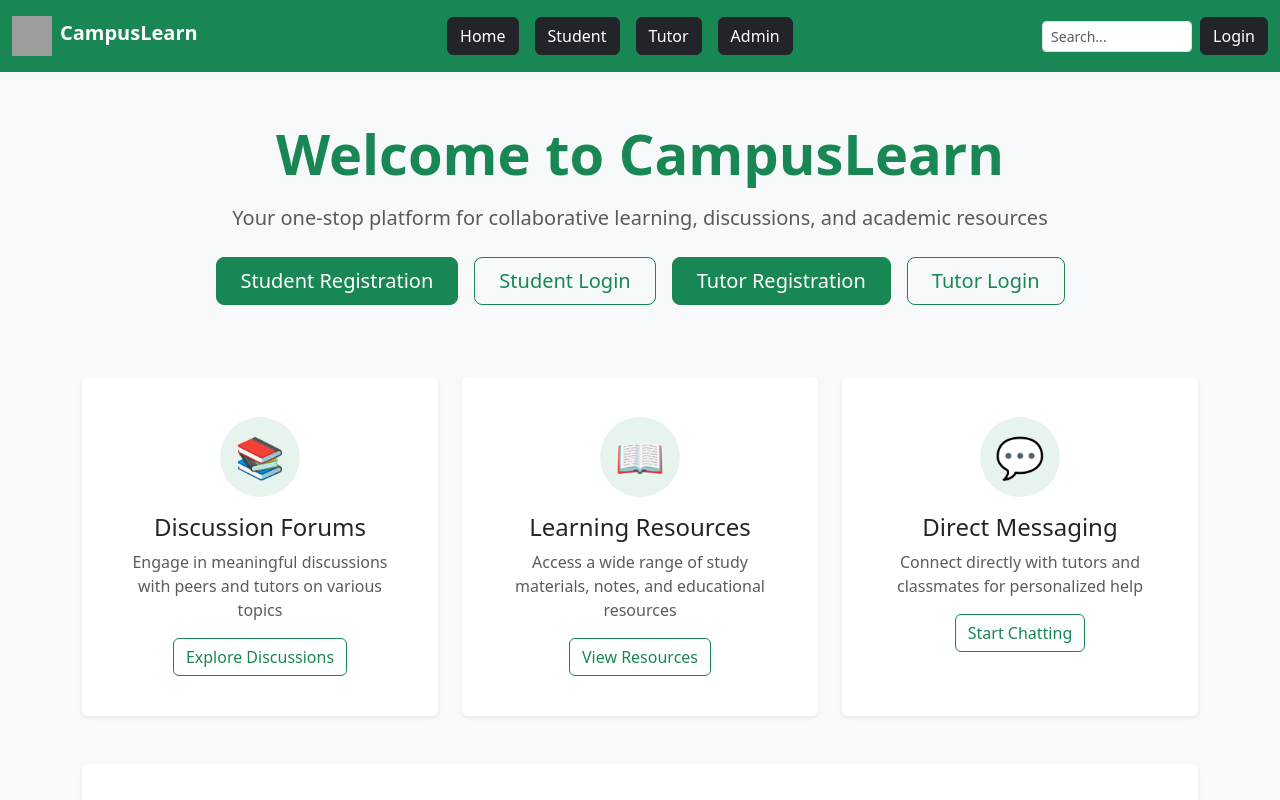
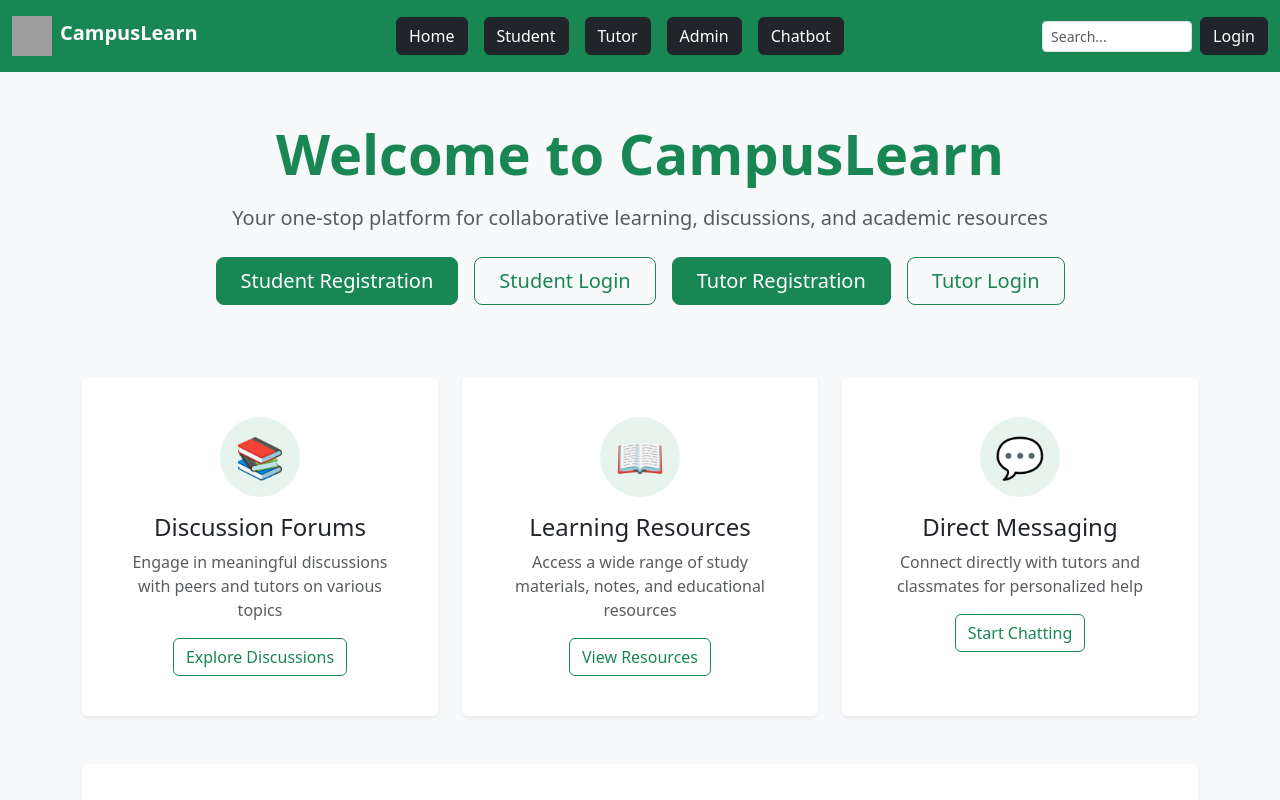
Before and after one commit to 0101Keke/super-duper-robot, a React (Vite) app in the folder client/: page / in a window 1280 px wide. Shown: the top 800 px of the page. Built offline with nearby package versions, Linux system fonts and the light colour scheme; grey boxes are pictures that could not be loaded.

Commit message:
Assesd button for chatbot

```diff
--- a/client/src/Components/Header.jsx
+++ b/client/src/Components/Header.jsx
@@ -44,6 +44,10 @@ function Header() {
                             <Link to="/AdminLogin">
                                 <button className="btn btn-dark text-white">Admin</button>
                             </Link>
+                            <Link to="/chatbot">
+                            <button className="btn btn-dark text-white">Chatbot</button>
+                            </Link>
+
                         </>
                     ) : (
                         <>
```
